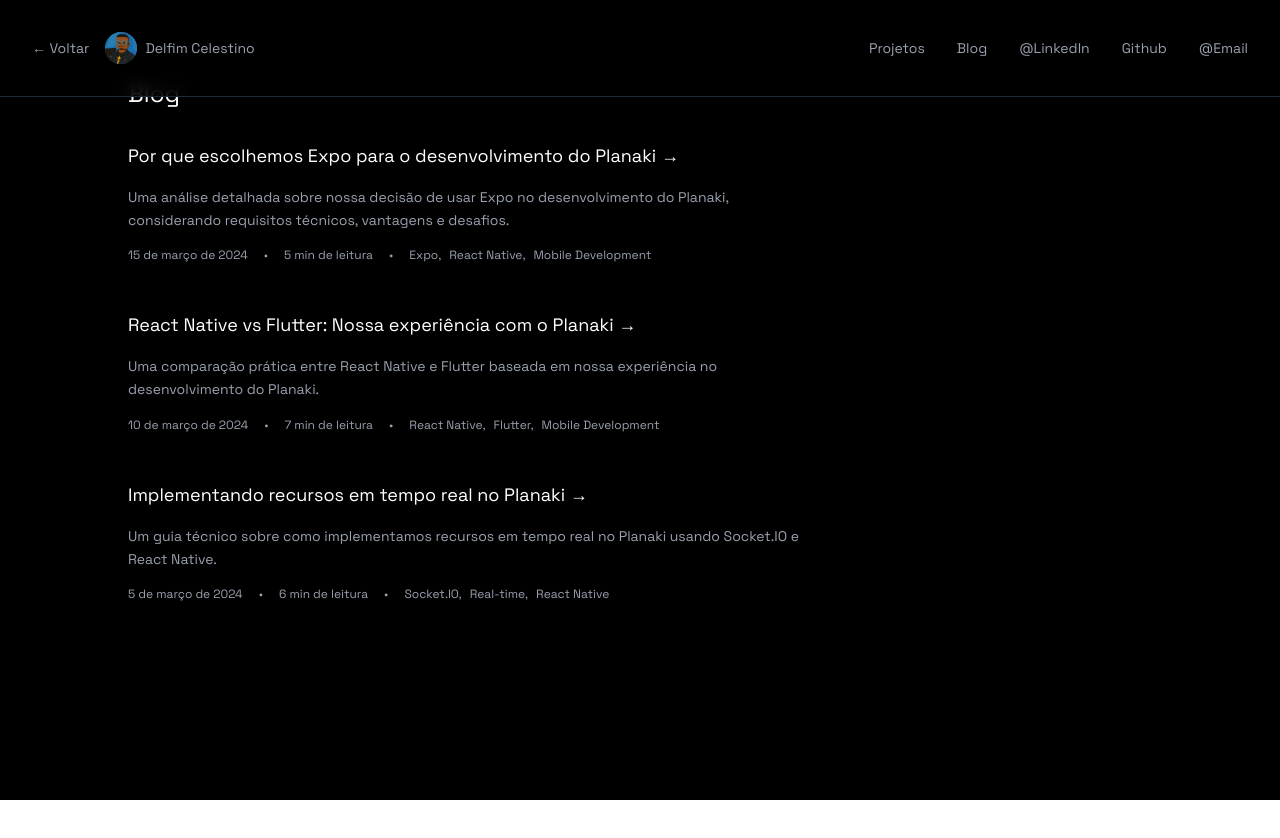
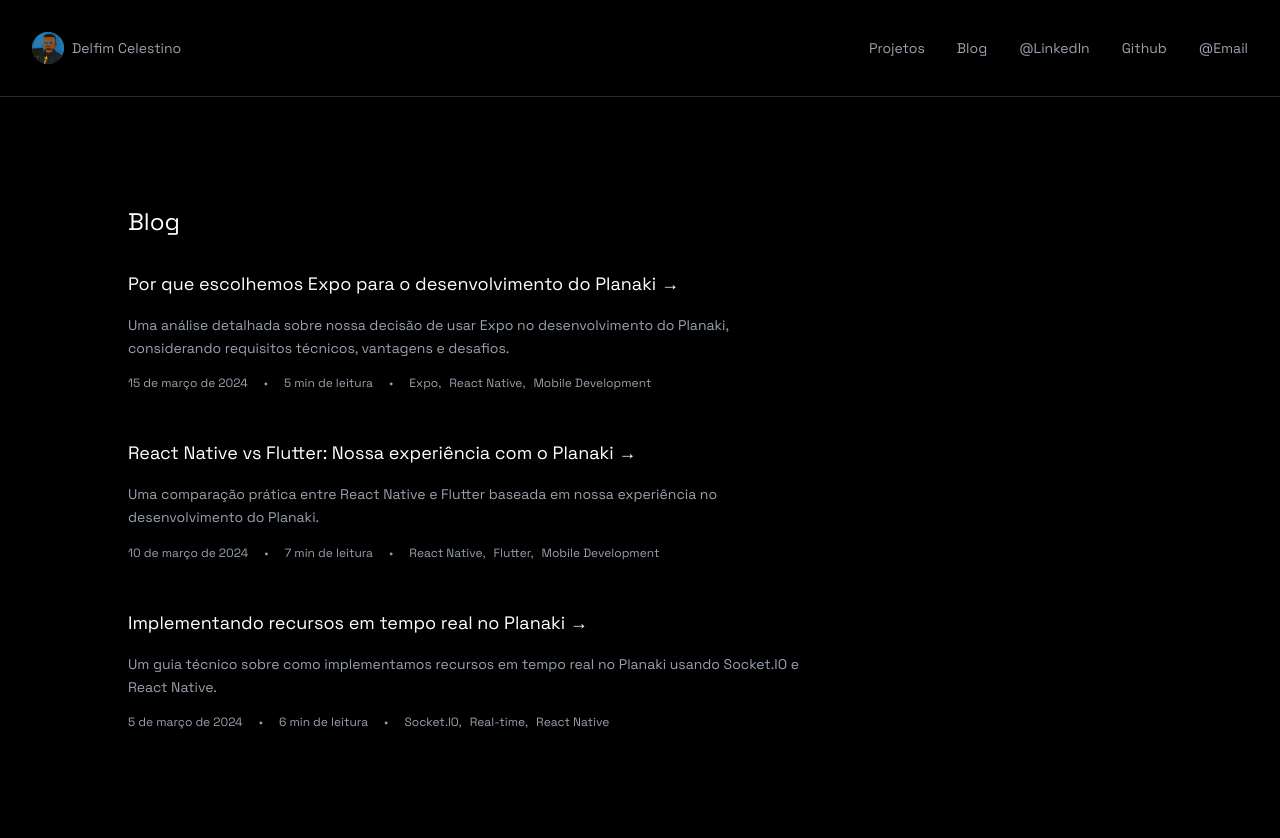
Before and after one commit to DelfimCelestino/portifolio-v3, a Next.js app: page /blog in a window 1280 px wide. Shown: the top 838 px of the page. Before the commit the page ends 800 px from the top, so only its background shows below. Built offline with nearby package versions, Linux system fonts and the light colour scheme.

Commit message:
Refactor layout and header components for improved styling and consistency

```diff
--- a/src/app/layout.tsx
+++ b/src/app/layout.tsx
@@ -21,7 +21,7 @@ export default function RootLayout({
   return (
     <html lang="en">
       <body
-        className={`${space_grotest.className} antialiased`}
+        className={`${space_grotest.className} antialiased pt-24 md:pt-32 bg-black`}
       >
         {children}
       </body>
--- a/src/app/page.tsx
+++ b/src/app/page.tsx
@@ -17,7 +17,7 @@ export default function Portfolio() {
       <Header />
 
       {/* Main content - centered */}
-      <main className="flex items-center justify-center px-6 pt-24 md:pt-32 min-h-screen">
+      <main className="flex items-center justify-center px-6 min-h-screen">
         <div className="max-w-4xl w-full">
           {/* Profile Section */}
           <div className="text-center mb-12">
--- a/src/components/Header.tsx
+++ b/src/components/Header.tsx
@@ -13,16 +13,8 @@ export function Header({ showBackButton = false, backLink = "/" }: HeaderProps)
   return (
     <header className="fixed top-0 left-0 right-0 bg-black/80 backdrop-blur-sm z-50 border-b border-gray-800">
       <div className="flex items-center justify-between p-4 md:p-8 max-w-7xl mx-auto">
-        {/* Left side - Avatar and Back button */}
+        {/* Left side - Avatar */}
         <div className="flex items-center gap-4">
-          {showBackButton && (
-            <Link
-              href={backLink}
-              className="text-gray-400 hover:text-white transition-colors text-xs md:text-sm"
-            >
-              ← Voltar
-            </Link>
-          )}
           <Link href="/" className="flex items-center gap-2 group">
             <div className="w-8 h-8 rounded-full bg-gray-600 overflow-hidden relative">
               <Image
```
